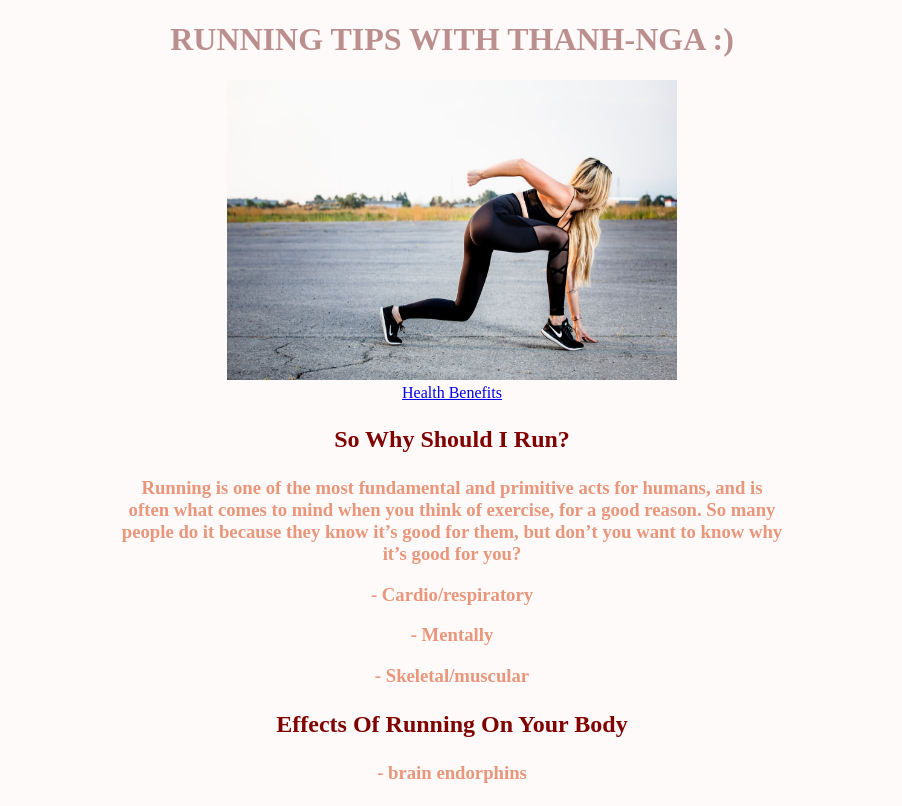
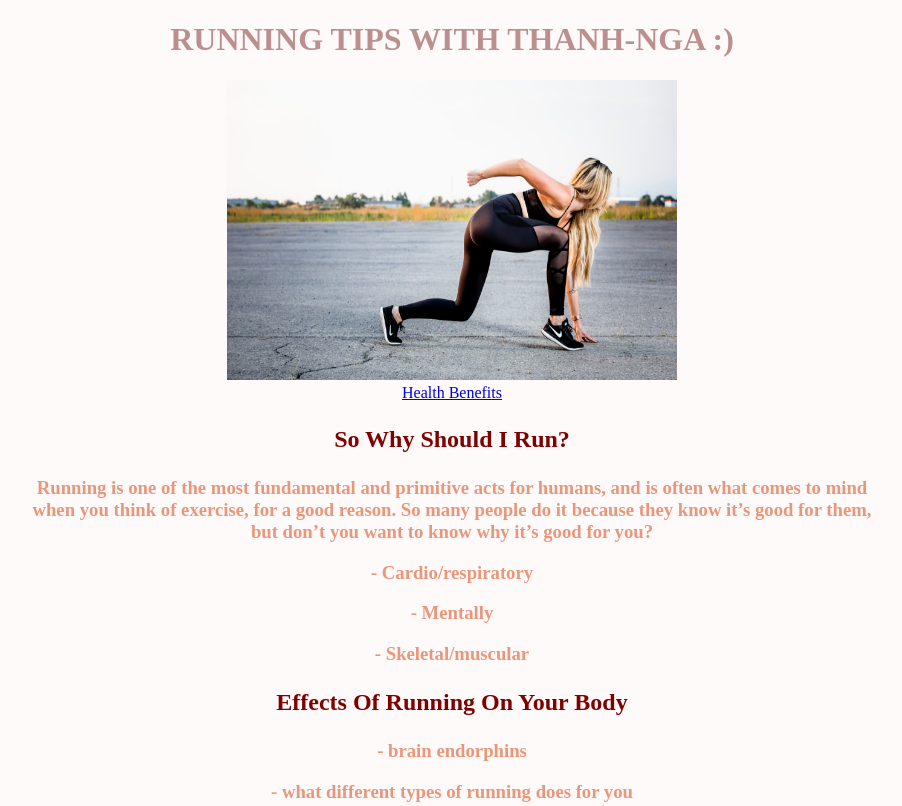
Before and after one commit to Thanh-Nga/Thanh-Nga.github.io, a plain HTML site: page index.html in a window 1280 px wide. Shown: the top 806 px of the page, without its empty margins (188-1090 px from the left). Drawn offline with Linux system fonts and the light colour scheme.

Commit message:
Fix Margins 3

```diff
--- a/website.css
+++ b/website.css
@@ -7,6 +7,6 @@
 }
 
 p {
-  margin-right: 300px;
-  margin-left: 300px;
+  margin-right: 200px;
+  margin-left: 200px;
 }
```
